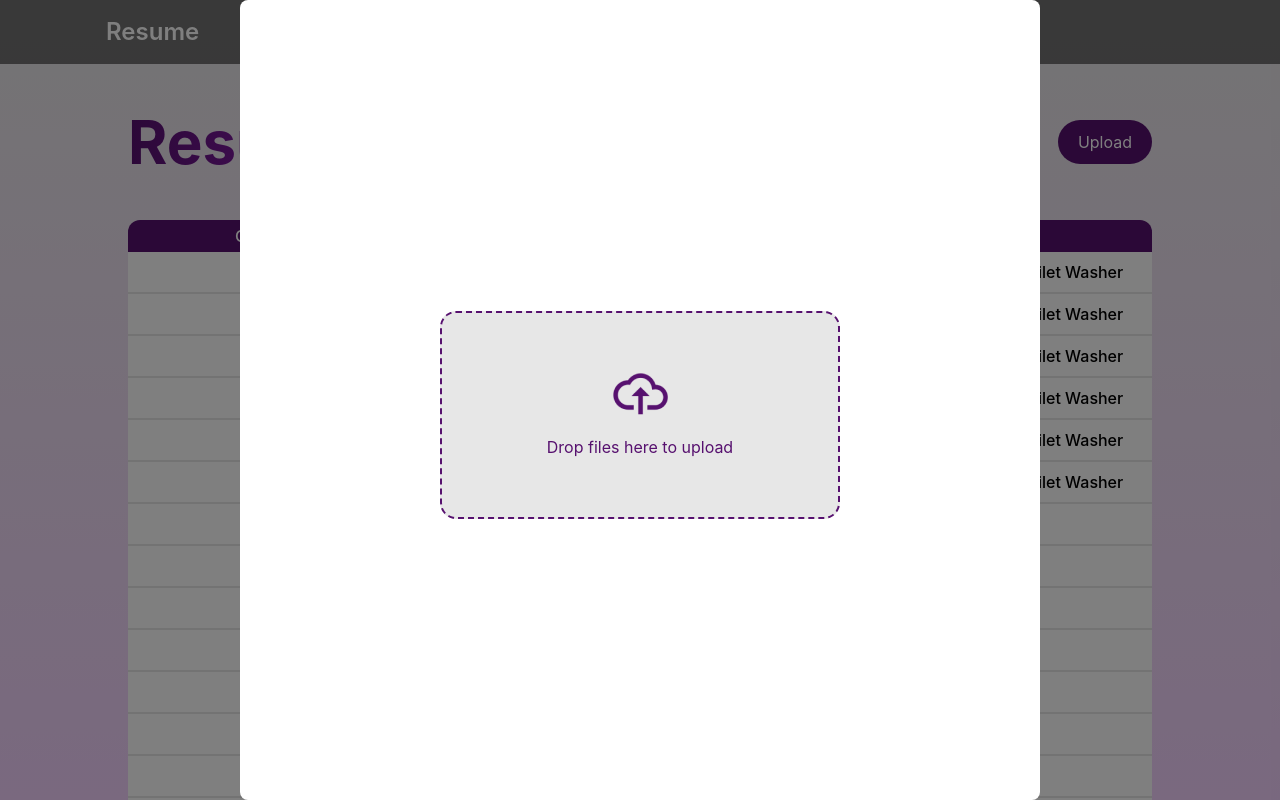
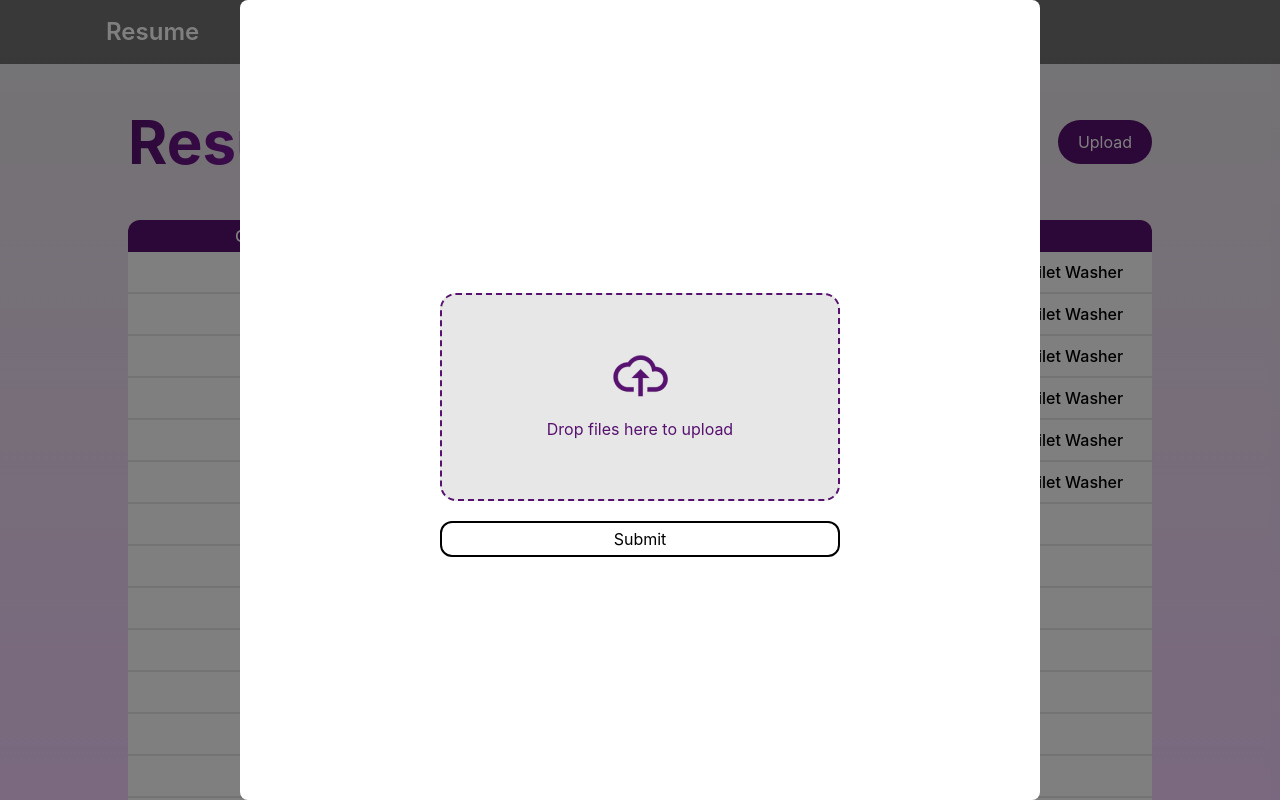
Before and after one commit to lwwilliam/mini-hackathon-we_have_an_imposter_amongst_us, a React (Create React App) app in the folder frontend/: page / in a window 1280 px wide. Both pictures are taken after a click on the button "Upload". Built offline with nearby package versions, Linux system fonts and the light colour scheme.

Commit message:
added tags and seperated job desc with resume due to different logics

```diff
--- /dev/null
+++ b/frontend/src/components/JDUploader/JDUploader.jsx
@@ -0,0 +1,124 @@
+import { useEffect, useRef, useState } from "react";
+import PDFUploader from "../pdfUpload/uploadPdf";
+import Modal from "../Modal";
+
+const TagDivs = ({tagname, clicked, onClick}) => {
+	const clickHandler = () => {
+		onClick()
+	}
+
+	return (
+	<div
+	className={`px-3 border-1 border-black border-solid rounded-xl ${clicked ? 'bg-green-500' : 'bg-white'}`}
+	onClick={clickHandler}
+	>
+		{tagname}
+	</div>
+	)
+}
+
+const JDUploader = ({ open, onClose }) => {
+	const modalRef = useRef(null);
+  const [procesState, setProcessing] = useState(false)
+	const [allTags, setAllTags] = useState([])
+	const [tagArray, setTag] = useState([])
+
+	const getAllTags = async () => {
+		const request = await fetch(`${process.env.REACT_APP_BACKEND_URL}/api/getAllTags`)
+		const response = await request.json()
+		if (!request.ok) {
+			console.error("Shit, panic")
+			return
+		}
+		const newArray = (response).map((val) => val.tag_name)
+		setAllTags(newArray)
+	}
+
+	useEffect(() => {
+		getAllTags()
+	}, [])
+
+  const handleClickOutside = (event) => {
+    if (modalRef.current && !modalRef.current.contains(event.target)) {
+      onClose();
+    }
+  };
+
+	const modifyTagArray = (name) => {
+		console.log(tagArray)
+		console.log(name)
+		const newTagArray = tagArray.slice()
+		const index = newTagArray.indexOf(name)
+		console.log(index)
+		if (index < 0)
+			newTagArray.push(name)
+		else
+			newTagArray.splice(index, 1);
+		setTag(newTagArray)
+	}
+
+	const uploadPDF = async (files) => {
+		console.log(tagArray)
+		const file = files[0]
+
+		console.log(file)
+
+		const url = `${process.env.REACT_APP_BACKEND_URL}/api/parseJD`
+		const formData = new FormData()
+		formData.append('File', file)
+
+		try {
+			setProcessing(true)
+			const response = await fetch(url, {
+				method: 'POST',
+				body: formData
+			})
+			const json = await response.json()
+			// uhh heres the message, idk what u wanna do w/ this
+			console.log(json.msg)
+		} catch {
+			alert("Well that failed")
+		}
+
+		setTag([])
+	}
+
+	useEffect(() => {
+		open ? document.addEventListener('mousedown', handleClickOutside)
+			: document.removeEventListener('mousedown', handleClickOutside)
+
+		return () => {
+			document.removeEventListener('mousedown', handleClickOutside)
+		}
+	}, [open])
+
+	return (
+		<Modal open={open}>
+			<div ref={modalRef}
+      className='bg-white rounded-lg h-[35rem] w-[30rem] md:h-[50rem] md:w-[50rem]
+      flex flex-col justify-center items-center overflow-auto px-72'>
+        { procesState ? <span>Uploading ...</span> :
+				<PDFUploader
+					onClose={onClose}
+					setProcessing={setProcessing}
+					onUpload={uploadPDF}
+				>
+					<div className="flex flex-col gap-2">
+						<div>Select Tags: </div>
+						<div className="flex flex-wrap gap-2">
+							{ allTags.map( (val) =>
+								<TagDivs
+								tagname={val}
+								clicked={tagArray.indexOf(val) >= 0}
+								onClick={() => modifyTagArray(val)}
+							/>) }
+						</div>
+					</div>
+				</PDFUploader>
+				}
+			</div>
+		</Modal>
+	)
+}
+
+export default JDUploader
--- /dev/null
+++ b/frontend/src/components/ResumeUploader/ResumeUploader.jsx
@@ -0,0 +1,63 @@
+import { useEffect, useRef, useState } from "react";
+import PDFUploader from "../pdfUpload/uploadPdf";
+import Modal from "../Modal";
+
+const ResumeUploader = ({ open, onClose }) => {
+	const modalRef = useRef(null);
+  const [procesState, setProcessing] = useState(false)
+
+  const handleClickOutside = (event) => {
+    if (modalRef.current && !modalRef.current.contains(event.target)) {
+      onClose();
+    }
+  };
+
+	const uploadPDF = async (files) => {
+		  const file = files[0]
+
+		  console.log(file)
+
+		  const url = `${process.env.REACT_APP_BACKEND_URL}/api/ai`
+		  const formData = new FormData()
+		  formData.append('File', file)
+
+		  try {
+		    setProcessing(true)
+		    const response = await fetch(url, {
+		      method: 'POST',
+		      body: formData
+		    })
+		    const json = await response.json()
+		    // uhh heres the message, idk what u wanna do w/ this
+		    console.log(json.msg)
+		  } catch {
+		    alert("Well that failed")
+		  }
+	}
+
+	useEffect(() => {
+		open ? document.addEventListener('mousedown', handleClickOutside)
+			: document.removeEventListener('mousedown', handleClickOutside)
+
+		return () => {
+			document.removeEventListener('mousedown', handleClickOutside)
+		}
+	}, [open])
+
+	return (
+		<Modal open={open}>
+			<div ref={modalRef}
+      className='bg-white rounded-lg h-[35rem] w-[30rem] md:h-[50rem] md:w-[50rem]
+      flex flex-col justify-center items-center overflow-auto'>
+        { procesState ? <span>Uploading ...</span> :
+				<PDFUploader
+					onClose={onClose}
+					setProcessing={setProcessing}
+					onUpload={uploadPDF}
+				/> }
+			</div>
+		</Modal>
+	)
+}
+
+export default ResumeUploader
--- a/frontend/src/components/pdfUpload/uploadPdf.jsx
+++ b/frontend/src/components/pdfUpload/uploadPdf.jsx
@@ -1,5 +1,4 @@
 import React, { useEffect, useRef, useState } from 'react';
-import Modal from "../Modal.jsx";
 import uploadImage from "../../assets/image.png"
 
 const preventDefaults = (e) => {
@@ -7,32 +6,14 @@ const preventDefaults = (e) => {
   e.stopPropagation()
 }
 
-const PDFUploader = ({onClose, setProcessing, apiURL}) => {
+const PDFUploader = ({onClose, setProcessing, onUpload, children}) => {
   const [ drag, setDrag ] = useState(false)
+  const [ files, setFiles ] = useState([])
   const fileinputRef = useRef(null);
 
   const uploadPDFFile = async () => {
-    const file = fileinputRef.current.files[0] // Temp
-
-    console.log(file)
-
-    const url = apiURL
-    // const url = 'http://localhost:5000/api/ai'
-    const formData = new FormData()
-    formData.append('File', file)
-
-    try {
-      setProcessing(true)
-      const response = await fetch(url, {
-        method: 'POST',
-        body: formData
-      })
-      const json = await response.json()
-      // uhh heres the message, idk what u wanna do w/ this
-      console.log(json.msg)
-    } catch {
-      alert("Well that failed")
-    }
+    setProcessing(true)
+    await onUpload(files)
     setProcessing(false)
     onClose()
   }
@@ -42,13 +23,13 @@ const PDFUploader = ({onClose, setProcessing, apiURL}) => {
 
     const files = e.dataTransfer.files
     fileinputRef.current.files = files
-    uploadPDFFile()
+    setFiles(files)
   }
 
   return (
-  <>
+  <div className='flex flex-col gap-5'>
     <input ref={fileinputRef} type="file" name="upload" accept="application/pdf" id="upload-pdf" className='opacity-0'
-    onChange={uploadPDFFile}
+    onChange={e => setFiles(e.target.files)}
     />
     <label htmlFor="upload-pdf">
       <div
@@ -78,41 +59,16 @@ const PDFUploader = ({onClose, setProcessing, apiURL}) => {
       >
         <img src={uploadImage}></img>
         <span className='text-center'>
-          Drop files here to upload
+          { files.length ? `${files.length} files added` : 'Drop files here to upload'}
         </span>
       </div>
     </label>
-  </>)
+    {children}
+    <button
+    className='bg-white flex-1 rounded-xl border-solid border-black border-2 py-1'
+    onClick={uploadPDFFile}
+    >Submit</button>
+  </div>)
 }
 
-const UploadPDFModal = ({ open, onClose, apiURL }) => {
-	const modalRef = useRef(null);
-  const [procesState, setProcessing] = useState(false)
-
-  const handleClickOutside = (event) => {
-    if (modalRef.current && !modalRef.current.contains(event.target)) {
-      onClose();
-    }
-  };
-
-	useEffect(() => {
-		open ? document.addEventListener('mousedown', handleClickOutside)
-			: document.removeEventListener('mousedown', handleClickOutside)
-
-		return () => {
-			document.removeEventListener('mousedown', handleClickOutside)
-		}
-	}, [open])
-
-	return (
-		<Modal open={open}>
-			<div ref={modalRef}
-      className='bg-white rounded-lg h-[35rem] w-[30rem] md:h-[50rem] md:w-[50rem]
-      flex flex-col justify-center items-center overflow-auto'>
-        { procesState ? <span>Uploading ...</span> : <PDFUploader onClose={onClose} setProcessing={setProcessing} apiURL={apiURL} /> }
-			</div>
-		</Modal>
-	)
-}
-
-export default UploadPDFModal
+export default PDFUploader
--- a/frontend/src/view/jobDescriptions/jobDescriptions.jsx
+++ b/frontend/src/view/jobDescriptions/jobDescriptions.jsx
@@ -1,9 +1,10 @@
 import React, { useEffect, useRef, useState } from 'react';
 import { QualPriority, JobMode, JobType } from '../../constants';
 import { JobDescriptionModal } from './jobDescriptionModal.jsx'
-import UploadPDFModal from '../../components/pdfUpload/uploadPdf';
 import { useNavigate } from 'react-router-dom';
 
+
+import JDUploader from '../../components/JDUploader/JDUploader.jsx';
 import PageHeader from '../../components/pageHeader/Header.jsx';
 
 const emptyJob = {
@@ -136,7 +137,10 @@ const JobDescriptions = () => {
       id="main"
       className="bg-gradient-to-b from-[#E8E8E8] to-[#F4D2FF] w-screen h-screen flex flex-col"
     >
-      <UploadPDFModal open={jdmodelState} onClose={() => setJdModalState(false)} apiURL={`${process.env.REACT_APP_BACKEND_URL}/api/parseJD`}/>
+      <JDUploader
+      open={jdmodelState}
+      onClose={() => setJdModalState(false)}
+      />
       <PageHeader />
       <div id="body" className="flex flex-col mx-32">
         <div id="body-header" className="flex flex-row justify-between py-12">
--- a/frontend/src/view/resume/Resume.jsx
+++ b/frontend/src/view/resume/Resume.jsx
@@ -1,7 +1,6 @@
 import React, { useState } from 'react';
-import { useNavigate } from 'react-router-dom';
-import UploadPDFModal from '../../components/pdfUpload/uploadPdf';
 import PageHeader from '../../components/pageHeader/Header.jsx';
+import ResumeUploader from '../../components/ResumeUploader/ResumeUploader.jsx';
 
 const SearchBar = () => {
   return (
@@ -30,7 +29,8 @@ const UploadButton = () => {
       className='bg-[#57116F] text-white px-5 rounded-3xl'
       onClick={openUploadPDFModal}
     >Upload</button>
-    <UploadPDFModal open={modelState} onClose={() => setModalState(false)} apiURL={``}/>
+    <ResumeUploader open={modelState} onClose={() => setModalState(false)} />
+    {/* <UploadPDFModal open={modelState} onClose={() => setModalState(false)} apiURL={`${process.env.REACT_APP_BACKEND_URL}/api/ai`}/> */}
     </>
   )
 }
```
